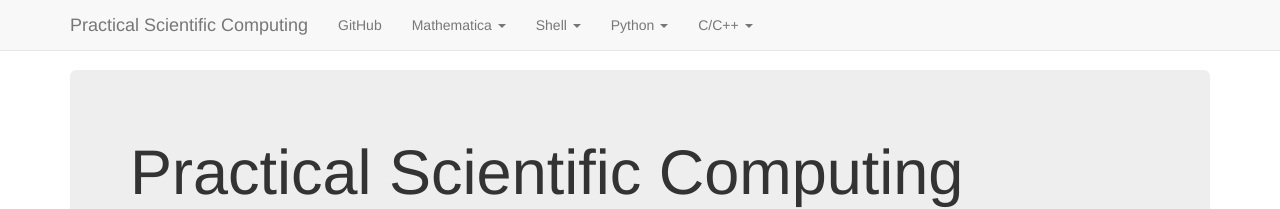
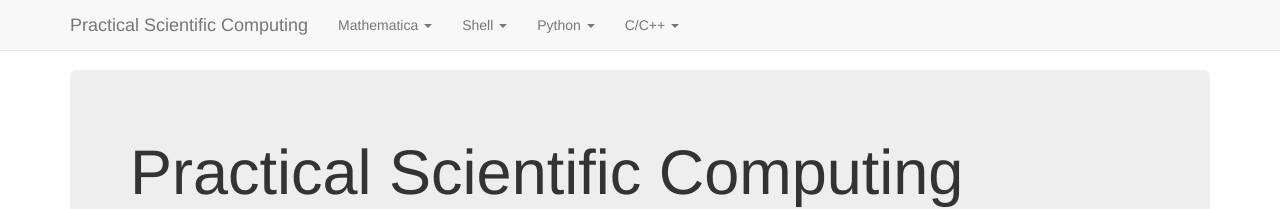
Before and after one commit to practical-scientific-computing/practical-scientific-computing.github.io, a Jekyll site: the page built from index.html, in a window 1280 px wide. Shown: the top 209 px of the page. Built offline with Jekyll 4.4.1, drawn with Linux system fonts in a browser that asks for light colours; nearby versions of some CDN libraries; Markdown is read by kramdown in place of the engine named in the settings.

Commit message:
removed the github link from the navbar. There is a link on the index page still.

```diff
--- a/_includes/bootstrap_navbar.html
+++ b/_includes/bootstrap_navbar.html
@@ -12,7 +12,6 @@
         </div>
         <div id="navbar" class="navbar-collapse collapse">
           <ul class="nav navbar-nav">
-            <li><a href="https://github.com/practical-scientific-computing">GitHub</a></li>
             {% assign group = 'Mathematica' %}
             {% include nav_dropdown %}
             {% assign group = 'Shell' %}
```
